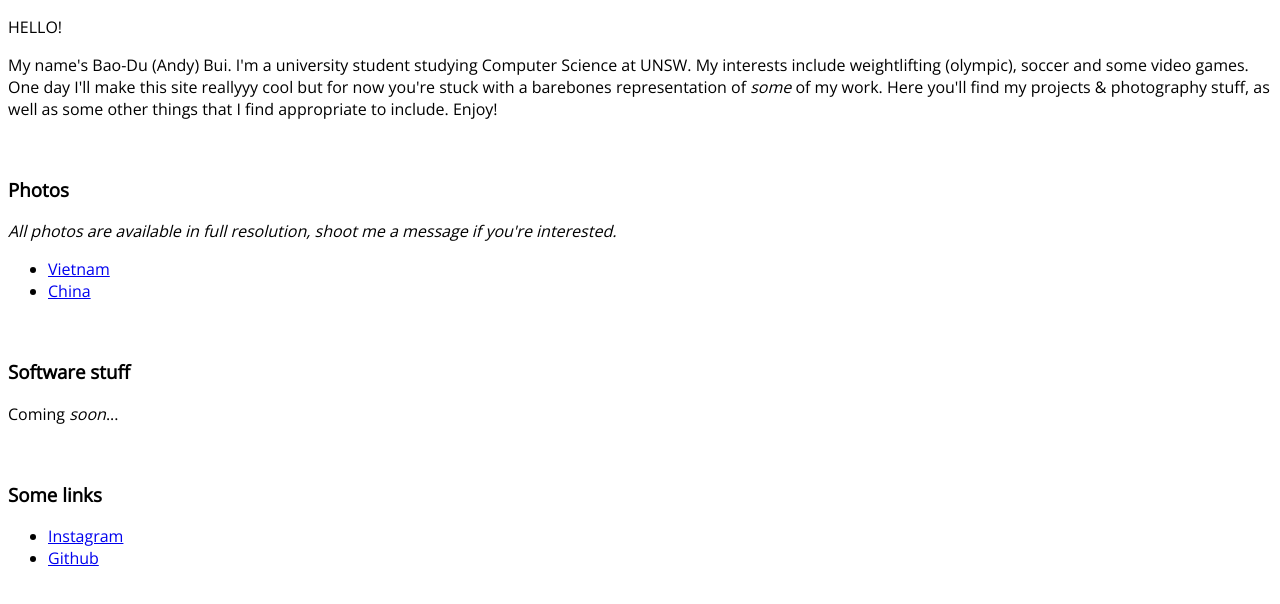
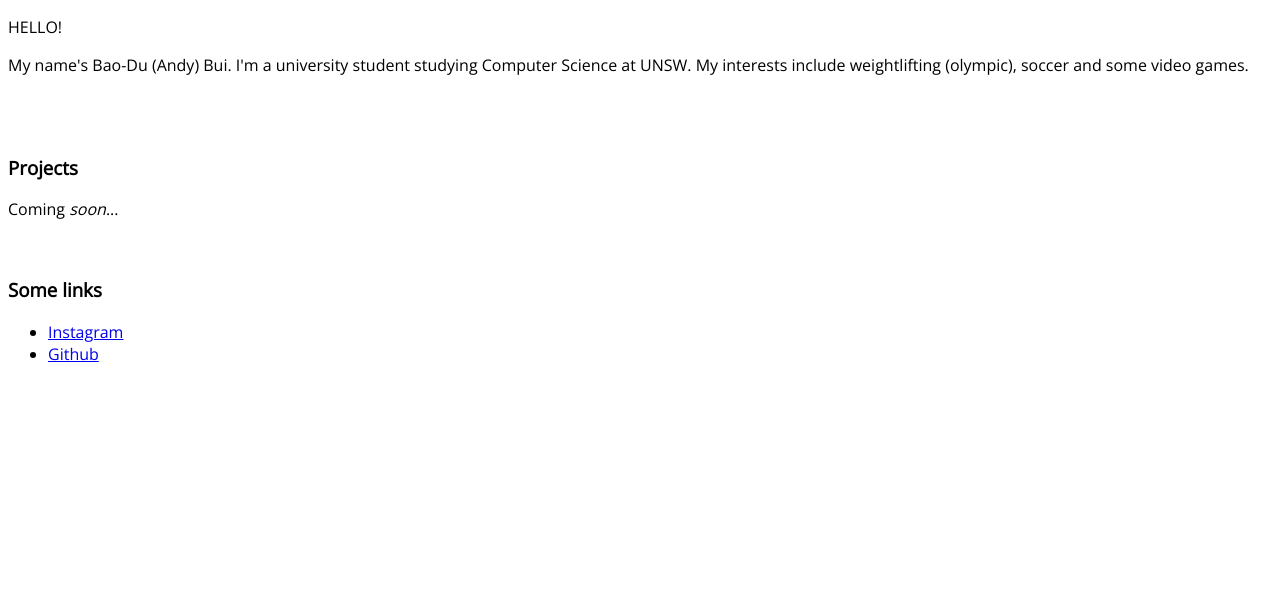
Before and after one commit to andybui01/portfolio-temp, a plain HTML site: page index.html in a window 1280 px wide. Drawn offline with nearby package versions, Linux system fonts and the light colour scheme.

Commit message:
Fixing content

```diff
--- a/index.html
+++ b/index.html
@@ -9,19 +9,10 @@
   <body>
   <p>HELLO!</p>
   <p>My name's Bao-Du (Andy) Bui. I'm a university student studying Computer Science at UNSW.
-    My interests include weightlifting (olympic), soccer and some video games.
-    One day I'll make this site reallyyy cool but for now you're stuck with a barebones representation
-    of <em>some</em> of my work. Here you'll find my projects & photography stuff, as well as some other things
-    that I find appropriate to include. Enjoy!</p>
+    My interests include weightlifting (olympic), soccer and some video games.</p>
     <br>
-  <h3>Photos</h3>
-  <p><em>All photos are available in full resolution, shoot me a message if you're interested.</em></p>
-  <ul>
-    <li><a href="vietnam.html">Vietnam</a></li>
-    <li><a href="china.html">China</a></li>
-  </ul>
   <br>
-  <h3>Software stuff</h3>
+  <h3>Projects</h3>
   <p>Coming <em>soon</em>...</p>
 
   <br>
@@ -30,6 +21,5 @@
 	  <li><a href="https://instagram.com/andybui01">Instagram</a></li>
 	  <li><a href="https://github.com/andybui01">Github</a></li>
   </ul>
-
   </body>
 </html>
```
